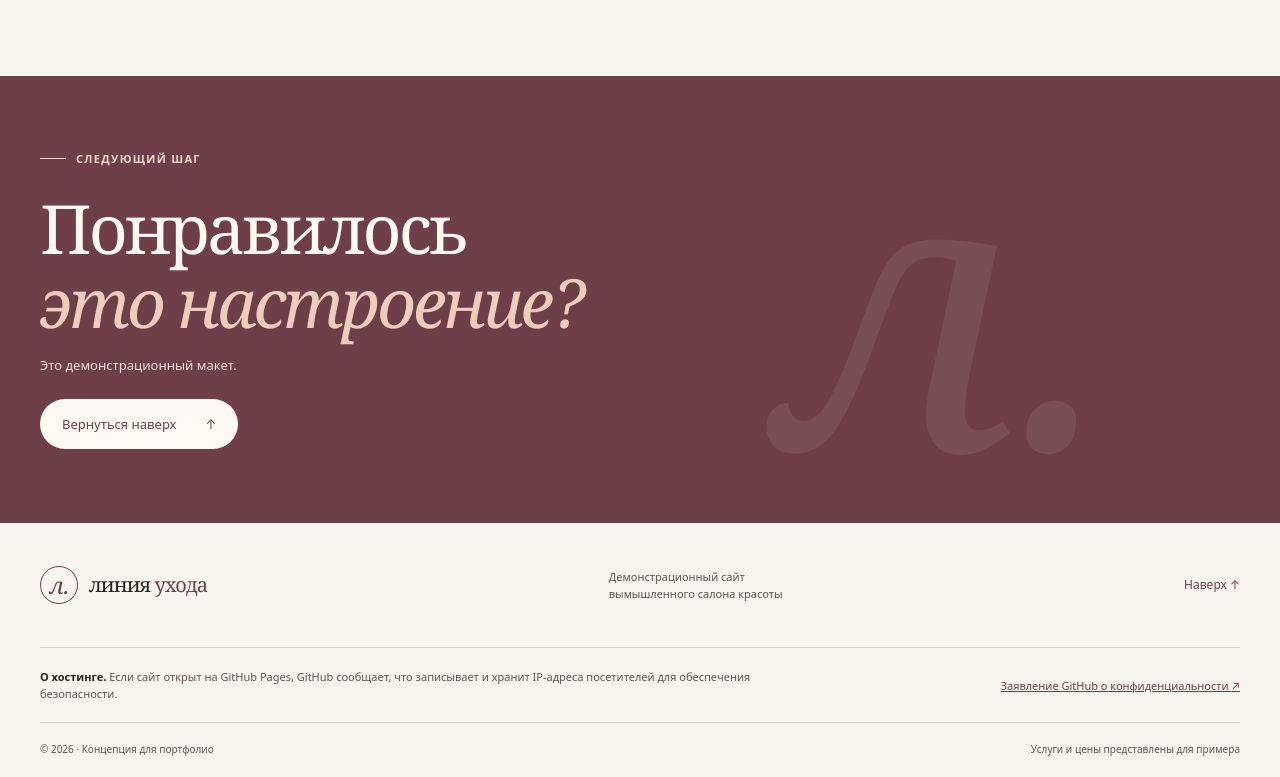
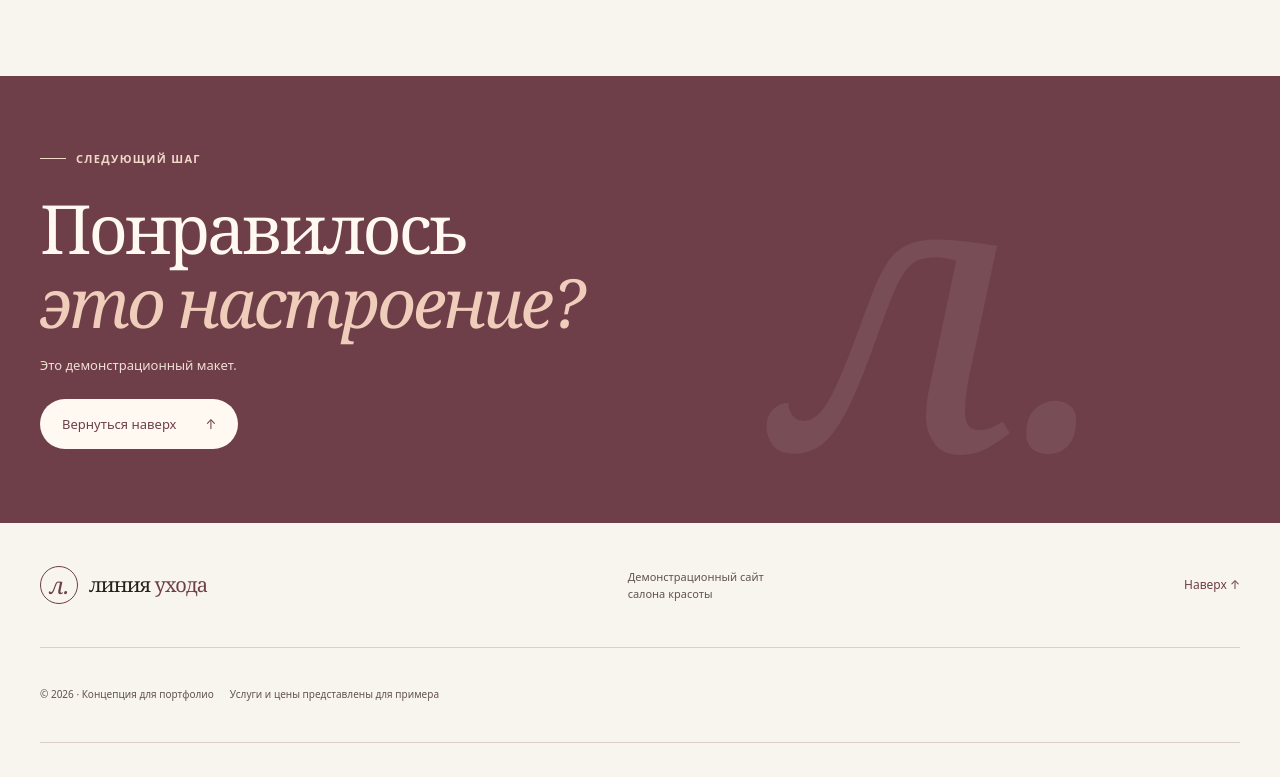
Before and after one commit to vega1251/beauty-salon-landing, a plain HTML site: page index.html in a window 1280 px wide. Shown: the part 2673-3450 px from the top of the page. After the commit the page ends 3416 px from the top, so only its background shows below. Drawn offline with Linux system fonts and the light colour scheme.

Commit message:
Update index.html

```diff
--- a/index.html
+++ b/index.html
@@ -121,13 +121,10 @@
     <footer class="site-footer">
       <div class="footer-main">
         <a class="brand brand--footer" href="#top" aria-label="Линия ухода — на главную"><span class="brand__mark" aria-hidden="true">л.</span><span class="brand__text">линия <span>ухода</span></span></a>
-        <p>Демонстрационный сайт<br>вымышленного салона красоты</p>
+        <p>Демонстрационный сайт<br> салона красоты</p>
         <a class="footer-top" href="#top">Наверх ↑</a>
       </div>
       <div class="footer-legal">
-        <p><strong>О хостинге.</strong> Если сайт открыт на GitHub Pages, GitHub сообщает, что записывает и хранит IP-адреса посетителей для обеспечения безопасности.</p>
-        <a href="https://docs.github.com/en/site-policy/privacy-policies/github-general-privacy-statement" target="_blank" rel="noopener noreferrer">Заявление GitHub о конфиденциальности <span aria-hidden="true">↗</span></a>
-      </div>
       <div class="footer-bottom"><span>© 2026 · Концепция для портфолио</span><span>Услуги и цены представлены для примера</span></div>
     </footer>
   </body>
```
